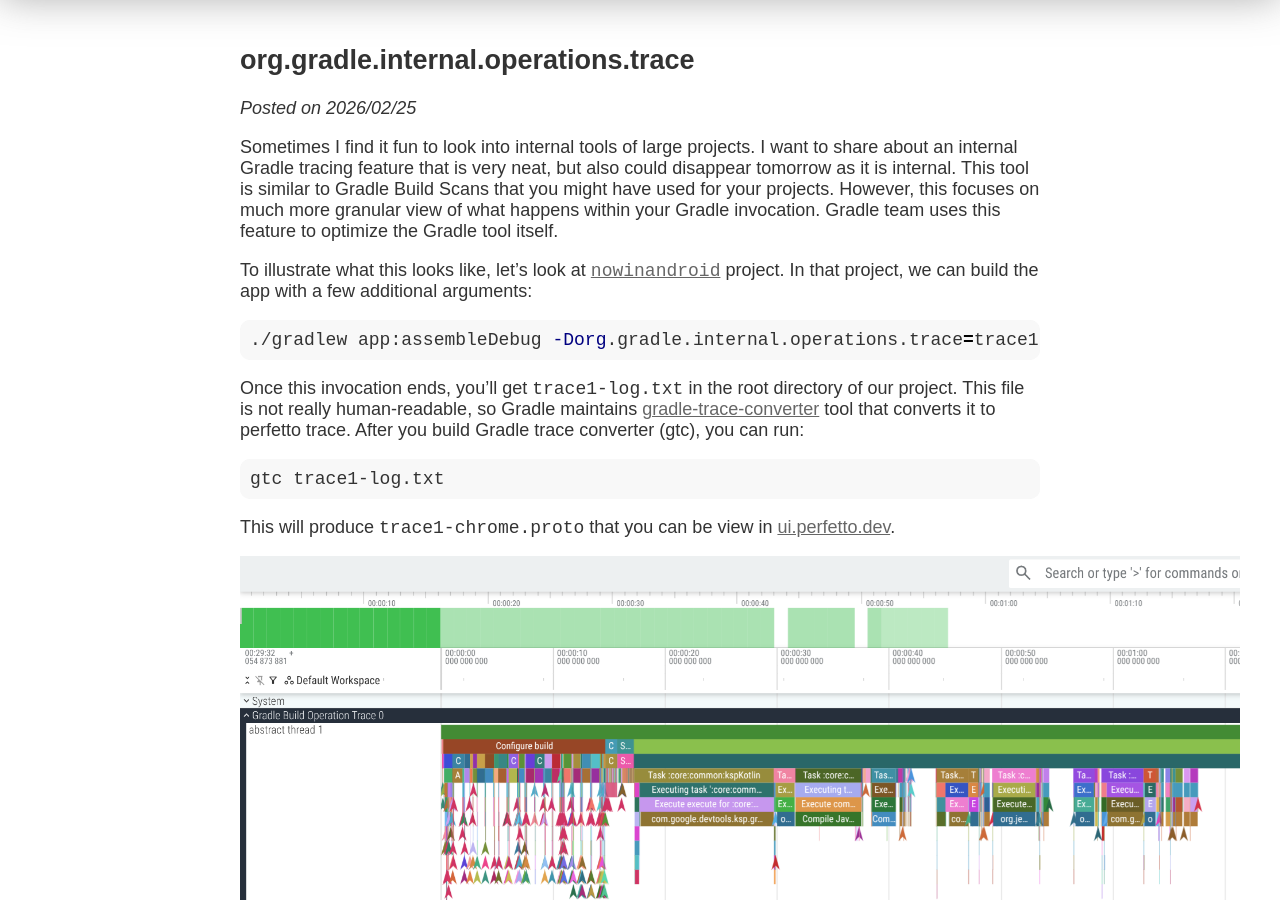
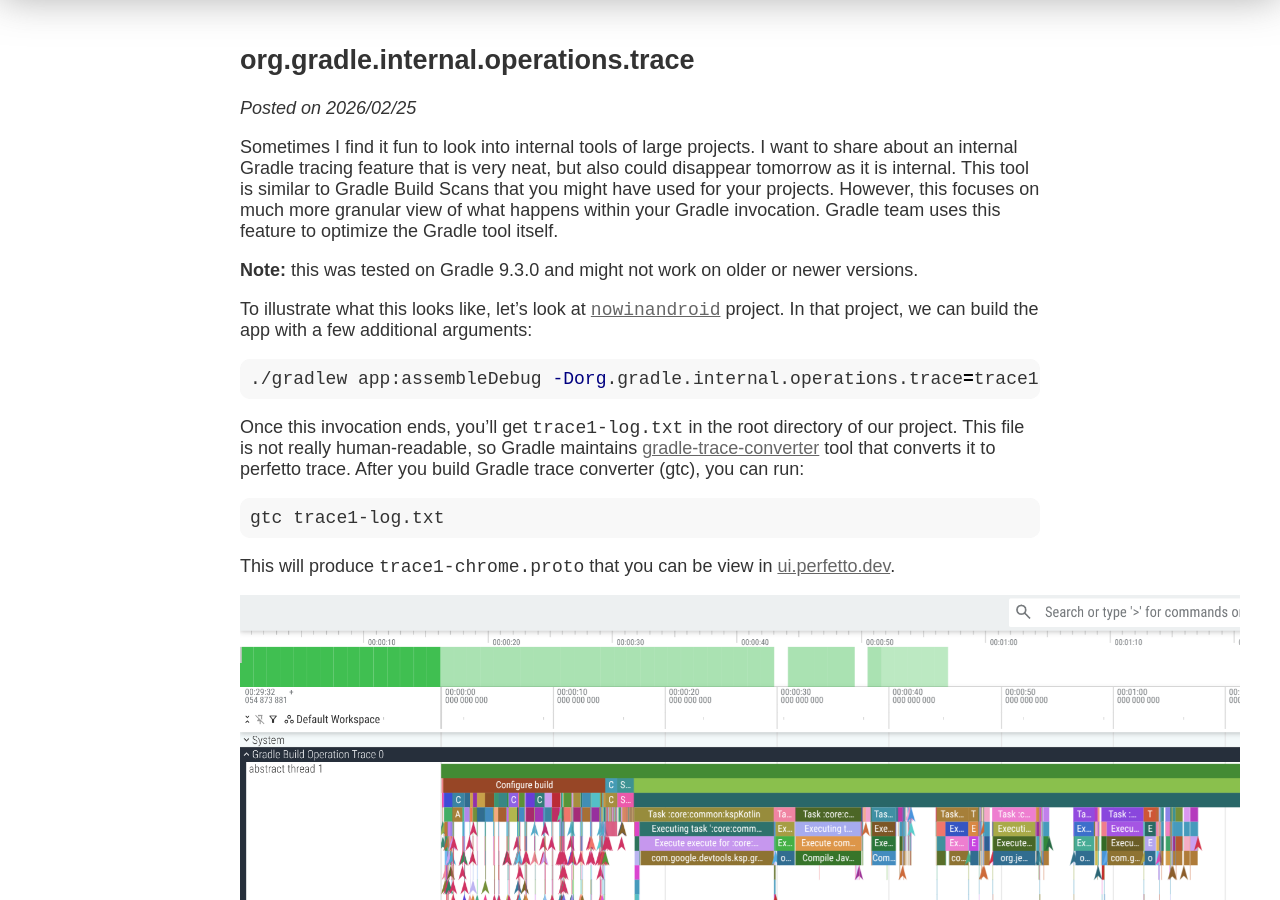
Before and after one commit to liutikas/liutikas.github.io, a Jekyll site: the page built from _posts/2026-02-25-org.gradle.internal.operations.trace.md, in a window 1280 px wide and 900 px high, scrolled down 390 px. Built offline with Jekyll 4.4.1, drawn with Linux system fonts in a browser that asks for light colours; some of the changed text lies outside the part shown.

Commit message:
Add a warning

```diff
--- a/_posts/2026-02-25-org.gradle.internal.operations.trace.md
+++ b/_posts/2026-02-25-org.gradle.internal.operations.trace.md
@@ -2,12 +2,15 @@
 layout: post
 title:  org.gradle.internal.operations.trace
 header: header-eng
+mastodon: 116133505820731590
 ---
 
 Sometimes I find it fun to look into internal tools of large projects. I want to share about an internal Gradle tracing
 feature that is very neat, but also could disappear tomorrow as it is internal. This tool is similar to Gradle Build
 Scans that you might have used for your projects. However, this focuses on much more granular view of what happens within
 your Gradle invocation. Gradle team uses this feature to optimize the Gradle tool itself.
+
+**Note:** this was tested on Gradle 9.3.0 and might not work on older or newer versions.
 
 To illustrate what this looks like, let's look at [`nowinandroid`](https://github.com/android/nowinandroid) project. In
 that project, we can build the app with a few additional arguments:
```
